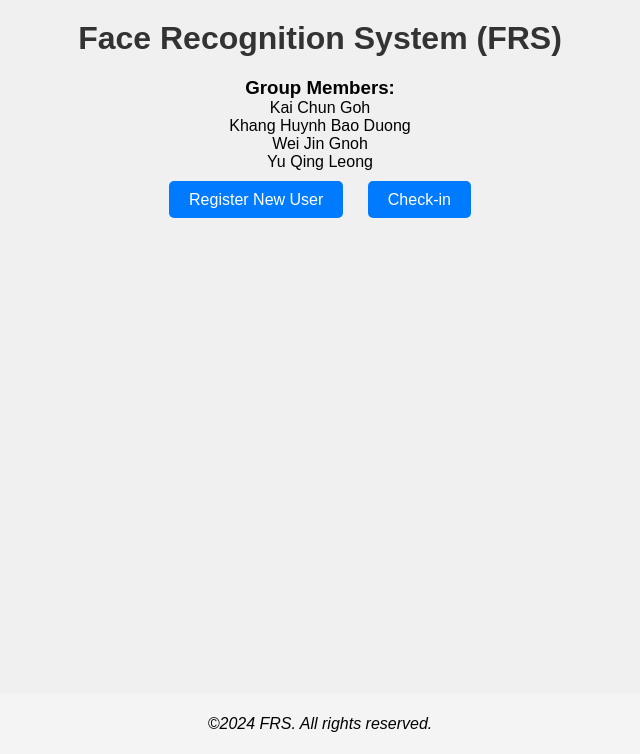
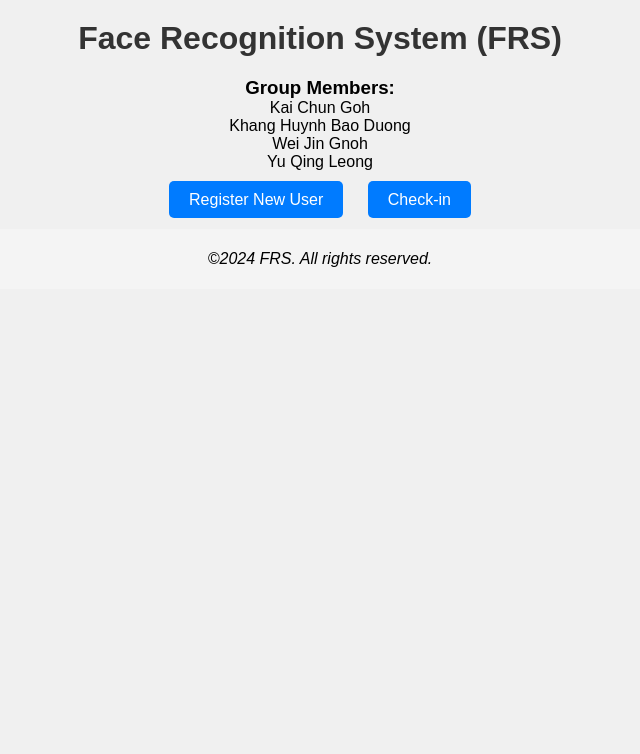
Before and after one commit to Khang261002/Face-Recognition-System, a Flask app: page / in a window 1280 px wide. Shown: the part 46-800 px from the top of the page, without its empty margins (320-960 px from the left). Run offline with Flask 3, Linux system fonts and the light colour scheme.

Commit message:
Added css for footer

```diff
--- a/GUI/static/styles/styles.css
+++ b/GUI/static/styles/styles.css
@@ -53,7 +53,8 @@ body {
 }
 
 footer {
-    position: absolute;
+    margin-top: 20px;
+    position: flex;
     bottom: 0;
     width: 100%;
     height: 60px;
```
